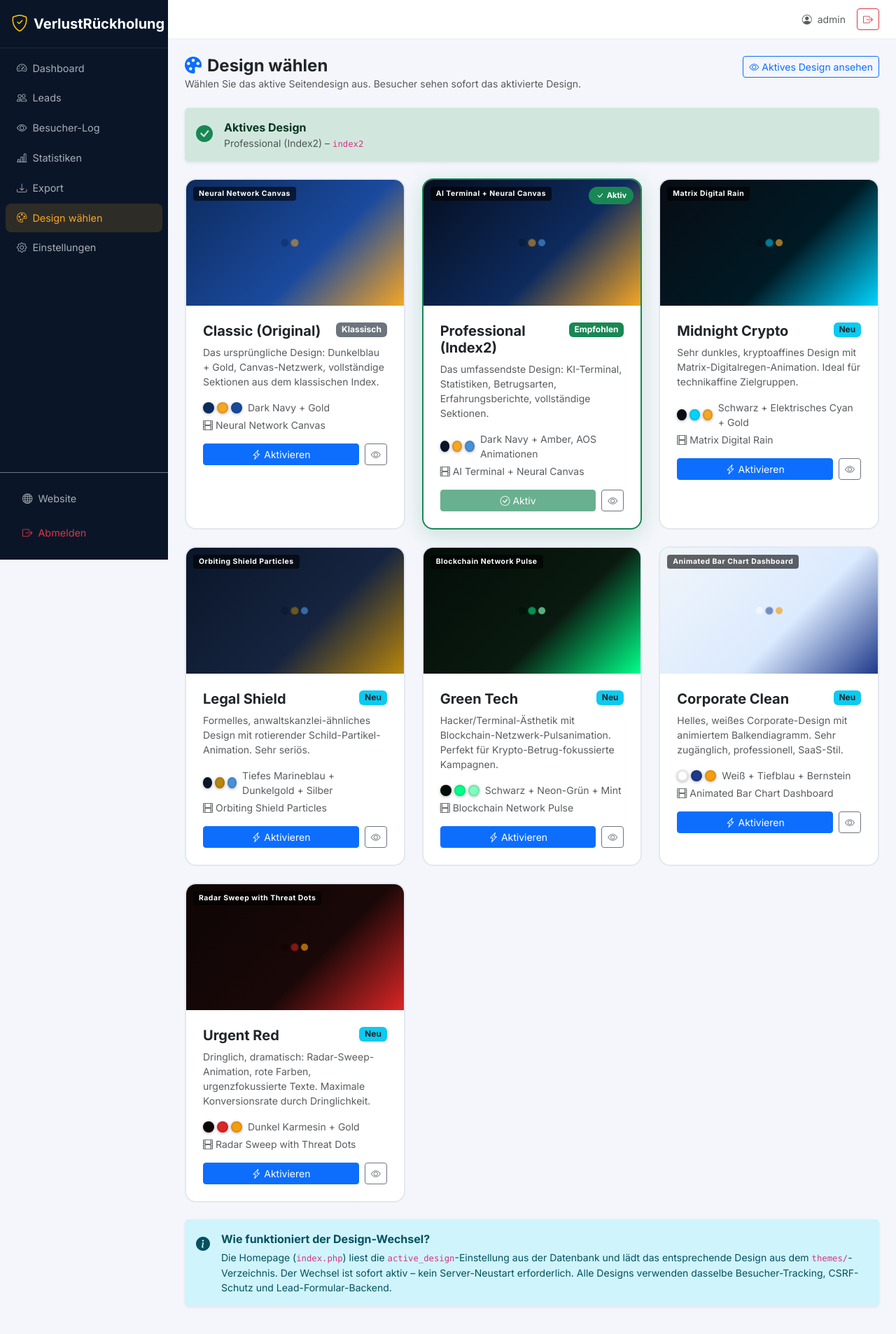
After one commit to berndmarcel860-byte/Scmlds, a PHP site: page /admin/design.php in a window 1280 px wide. The commit adds this page. Shown: the whole page at 70% size. Run offline with PHP 8.4, Linux system fonts and the light colour scheme; a user stored in the database is signed in; data comes from the database, SQL or seed files in the repository; some libraries are stand-ins or nearby versions.

Commit message:
Add 5 new front-page designs + admin design chooser + router; fix track.php path and stat consistency
Co-authored-by: berndmarcel860-byte <237513138+berndmarcel860-byte@users.noreply.github.com>

```diff
--- /dev/null
+++ b/admin/design.php
@@ -0,0 +1,328 @@
+<?php
+require_once __DIR__ . '/../config/config.php';
+require_once __DIR__ . '/../includes/auth.php';
+require_once __DIR__ . '/../includes/functions.php';
+
+admin_check();
+
+$message  = '';
+$msg_type = 'success';
+
+// ── Handle activation ─────────────────────────────────────────────────────────
+if ($_SERVER['REQUEST_METHOD'] === 'POST' && !empty($_POST['activate_design'])) {
+    $valid = ['design_original', 'index2', 'design1', 'design2', 'design3', 'design4', 'design5'];
+    $chosen = trim($_POST['activate_design']);
+    if (in_array($chosen, $valid, true)) {
+        if (save_settings(['active_design' => $chosen])) {
+            log_activity('design_changed', 'Active design changed to: ' . $chosen);
+            $message = 'Design erfolgreich aktiviert: <strong>' . htmlspecialchars($chosen, ENT_QUOTES, 'UTF-8') . '</strong>';
+        } else {
+            $msg_type = 'danger';
+            $message  = 'Fehler beim Speichern. Stellen Sie sicher, dass der Datenbankeintrag existiert.';
+        }
+    } else {
+        $msg_type = 'danger';
+        $message  = 'Ungültiges Design ausgewählt.';
+    }
+}
+
+$current = get_setting('active_design', 'index2');
+
+// ── Design metadata ───────────────────────────────────────────────────────────
+$designs = [
+    [
+        'key'         => 'design_original',
+        'name'        => 'Classic (Original)',
+        'description' => 'Das ursprüngliche Design: Dunkelblau + Gold, Canvas-Netzwerk, vollständige Sektionen aus dem klassischen Index.',
+        'animation'   => 'Neural Network Canvas',
+        'style'       => 'Dark Navy + Gold',
+        'badge'       => 'Klassisch',
+        'badge_class' => 'bg-secondary',
+        'preview_url' => '../themes/design_original.php',
+        'color_dots'  => ['#0d2b5e', '#f5a623', '#1a4a9e'],
+    ],
+    [
+        'key'         => 'index2',
+        'name'        => 'Professional (Index2)',
+        'description' => 'Das umfassendste Design: KI-Terminal, Statistiken, Betrugsarten, Erfahrungsberichte, vollständige Sektionen.',
+        'animation'   => 'AI Terminal + Neural Canvas',
+        'style'       => 'Dark Navy + Amber, AOS Animationen',
+        'badge'       => 'Empfohlen',
+        'badge_class' => 'bg-success',
+        'preview_url' => '../index2.php',
+        'color_dots'  => ['#0a1628', '#f5a623', '#4a90d9'],
+    ],
+    [
+        'key'         => 'design1',
+        'name'        => 'Midnight Crypto',
+        'description' => 'Sehr dunkles, kryptoaffines Design mit Matrix-Digitalregen-Animation. Ideal für technikaffine Zielgruppen.',
+        'animation'   => 'Matrix Digital Rain',
+        'style'       => 'Schwarz + Elektrisches Cyan + Gold',
+        'badge'       => 'Neu',
+        'badge_class' => 'bg-info text-dark',
+        'preview_url' => '../themes/design1.php',
+        'color_dots'  => ['#080c14', '#00d4ff', '#f5a623'],
+    ],
+    [
+        'key'         => 'design2',
+        'name'        => 'Legal Shield',
+        'description' => 'Formelles, anwaltskanzlei-ähnliches Design mit rotierender Schild-Partikel-Animation. Sehr seriös.',
+        'animation'   => 'Orbiting Shield Particles',
+        'style'       => 'Tiefes Marineblau + Dunkelgold + Silber',
+        'badge'       => 'Neu',
+        'badge_class' => 'bg-info text-dark',
+        'preview_url' => '../themes/design2.php',
+        'color_dots'  => ['#0a1628', '#b8860b', '#4a90d9'],
+    ],
+    [
+        'key'         => 'design3',
+        'name'        => 'Green Tech',
+        'description' => 'Hacker/Terminal-Ästhetik mit Blockchain-Netzwerk-Pulsanimation. Perfekt für Krypto-Betrug-fokussierte Kampagnen.',
+        'animation'   => 'Blockchain Network Pulse',
+        'style'       => 'Schwarz + Neon-Grün + Mint',
+        'badge'       => 'Neu',
+        'badge_class' => 'bg-info text-dark',
+        'preview_url' => '../themes/design3.php',
+        'color_dots'  => ['#030d08', '#00ff88', '#7fffbe'],
+    ],
+    [
+        'key'         => 'design4',
+        'name'        => 'Corporate Clean',
+        'description' => 'Helles, weißes Corporate-Design mit animiertem Balkendiagramm. Sehr zugänglich, professionell, SaaS-Stil.',
+        'animation'   => 'Animated Bar Chart Dashboard',
+        'style'       => 'Weiß + Tiefblau + Bernstein',
+        'badge'       => 'Neu',
+        'badge_class' => 'bg-info text-dark',
+        'preview_url' => '../themes/design4.php',
+        'color_dots'  => ['#ffffff', '#1e3a8a', '#f59e0b'],
+    ],
+    [
+        'key'         => 'design5',
+        'name'        => 'Urgent Red',
+        'description' => 'Dringlich, dramatisch: Radar-Sweep-Animation, rote Farben, urgenzfokussierte Texte. Maximale Konversionsrate durch Dringlichkeit.',
+        'animation'   => 'Radar Sweep with Threat Dots',
+        'style'       => 'Dunkel Karmesin + Gold',
+        'badge'       => 'Neu',
+        'badge_class' => 'bg-info text-dark',
+        'preview_url' => '../themes/design5.php',
+        'color_dots'  => ['#0d0505', '#dc2626', '#f59e0b'],
+    ],
+];
+?>
+<!DOCTYPE html>
+<html lang="de">
+<head>
+    <meta charset="UTF-8">
+    <meta name="viewport" content="width=device-width, initial-scale=1.0">
+    <title>Design wählen – VerlustRückholung Admin</title>
+    <link href="https://cdn.jsdelivr.net/npm/bootstrap@5.3.3/dist/css/bootstrap.min.css" rel="stylesheet">
+    <link href="https://cdn.jsdelivr.net/npm/bootstrap-icons@1.11.3/font/bootstrap-icons.min.css" rel="stylesheet">
+    <link href="https://fonts.googleapis.com/css2?family=Inter:wght@400;500;600;700&display=swap" rel="stylesheet">
+    <link href="../assets/css/admin.css" rel="stylesheet">
+    <style>
+    .design-card {
+        border: 2px solid #e2e8f0;
+        border-radius: 16px;
+        overflow: hidden;
+        transition: all .25s ease;
+        background: #fff;
+        height: 100%;
+    }
+    .design-card:hover {
+        border-color: #0d6efd;
+        box-shadow: 0 8px 32px rgba(13,110,253,.15);
+        transform: translateY(-3px);
+    }
+    .design-card.active-design {
+        border-color: #198754;
+        box-shadow: 0 8px 32px rgba(25,135,84,.2);
+    }
+    .design-preview {
+        height: 180px;
+        display: flex;
+        align-items: center;
+        justify-content: center;
+        position: relative;
+        overflow: hidden;
+        font-size: .75rem;
+    }
+    .design-preview .preview-label {
+        position: absolute;
+        top: 10px; left: 10px;
+        background: rgba(0,0,0,.6);
+        color: #fff;
+        padding: 2px 8px;
+        border-radius: 4px;
+        font-size: .65rem;
+        font-weight: 700;
+        letter-spacing: .05em;
+    }
+    .color-dot {
+        width: 16px; height: 16px;
+        border-radius: 50%;
+        display: inline-block;
+        border: 2px solid rgba(255,255,255,.4);
+        box-shadow: 0 1px 4px rgba(0,0,0,.3);
+    }
+    .active-badge {
+        position: absolute;
+        top: 10px; right: 10px;
+        background: #198754;
+        color: #fff;
+        padding: 4px 10px;
+        border-radius: 20px;
+        font-size: .7rem;
+        font-weight: 700;
+        display: flex; align-items: center; gap: 4px;
+    }
+
+    /* ── Mini-preview colours per design ── */
+    .preview-design_original { background: linear-gradient(135deg, #0d2b5e 0%, #1a4a9e 60%, #f5a623 100%); }
+    .preview-index2          { background: linear-gradient(135deg, #060e1f 0%, #0d2b5e 60%, #f5a623 100%); }
+    .preview-design1         { background: linear-gradient(135deg, #080c14 0%, #001a24 60%, #00d4ff 100%); }
+    .preview-design2         { background: linear-gradient(135deg, #0a1628 0%, #162440 60%, #b8860b 100%); }
+    .preview-design3         { background: linear-gradient(135deg, #030d08 0%, #0a1a10 60%, #00ff88 100%); }
+    .preview-design4         { background: linear-gradient(135deg, #f1f5f9 0%, #dbeafe 60%, #1e3a8a 100%); }
+    .preview-design5         { background: linear-gradient(135deg, #0d0505 0%, #1a0808 60%, #dc2626 100%); }
+
+    /* Animation previews */
+    .anim-dots { display: flex; gap: 6px; align-items: center; }
+    .anim-dot { width: 8px; height: 8px; border-radius: 50%; animation: ping 1.2s cubic-bezier(0,0,.2,1) infinite; }
+    .anim-dot:nth-child(2) { animation-delay: .2s; }
+    .anim-dot:nth-child(3) { animation-delay: .4s; }
+    @keyframes ping { 0%,100%{opacity:1;transform:scale(1)} 50%{opacity:.5;transform:scale(1.4)} }
+    </style>
+</head>
+<body class="admin-body">
+
+<?php include __DIR__ . '/partials/sidebar.php'; ?>
+
+<div class="admin-main">
+    <?php include __DIR__ . '/partials/topbar.php'; ?>
+
+    <div class="admin-content p-4">
+
+        <div class="d-flex align-items-start justify-content-between mb-4">
+            <div>
+                <h4 class="fw-bold mb-0"><i class="bi bi-palette-fill me-2 text-primary"></i>Design wählen</h4>
+                <p class="text-muted small mb-0">Wählen Sie das aktive Seitendesign aus. Besucher sehen sofort das aktivierte Design.</p>
+            </div>
+            <div class="d-flex gap-2">
+                <a href="../index.php" target="_blank" class="btn btn-sm btn-outline-primary">
+                    <i class="bi bi-eye me-1"></i>Aktives Design ansehen
+                </a>
+            </div>
+        </div>
+
+        <?php if ($message): ?>
+        <div class="alert alert-<?= $msg_type ?> alert-dismissible fade show d-flex align-items-center gap-2" role="alert">
+            <i class="bi bi-<?= $msg_type === 'success' ? 'check-circle-fill' : 'exclamation-triangle-fill' ?>"></i>
+            <div><?= $message ?></div>
+            <button type="button" class="btn-close ms-auto" data-bs-dismiss="alert"></button>
+        </div>
+        <?php endif; ?>
+
+        <!-- Currently active banner -->
+        <div class="alert alert-success border-0 shadow-sm mb-4 d-flex align-items-center gap-3">
+            <i class="bi bi-check-circle-fill fs-4 text-success"></i>
+            <div>
+                <div class="fw-bold">Aktives Design</div>
+                <div class="small text-muted">
+                    <?php
+                    $active_meta = array_values(array_filter($designs, fn($d) => $d['key'] === $current));
+                    echo htmlspecialchars($active_meta[0]['name'] ?? $current, ENT_QUOTES, 'UTF-8');
+                    ?> –
+                    <code><?= htmlspecialchars($current, ENT_QUOTES, 'UTF-8') ?></code>
+                </div>
+            </div>
+        </div>
+
+        <!-- Design gallery -->
+        <div class="row g-4">
+            <?php foreach ($designs as $d): ?>
+            <?php $is_active = ($d['key'] === $current); ?>
+            <div class="col-md-6 col-xl-4">
+                <div class="design-card <?= $is_active ? 'active-design' : '' ?>">
+
+                    <!-- Colour preview -->
+                    <div class="design-preview preview-<?= $d['key'] ?>">
+                        <div class="preview-label"><?= htmlspecialchars($d['animation'], ENT_QUOTES, 'UTF-8') ?></div>
+                        <!-- Simulated animation dots -->
+                        <div class="anim-dots">
+                            <?php foreach ($d['color_dots'] as $dot): ?>
+                            <div class="anim-dot" style="background:<?= htmlspecialchars($dot, ENT_QUOTES, 'UTF-8') ?>"></div>
+                            <?php endforeach; ?>
+                        </div>
+                        <?php if ($is_active): ?>
+                        <div class="active-badge"><i class="bi bi-check-lg"></i>Aktiv</div>
+                        <?php endif; ?>
+                    </div>
+
+                    <!-- Info -->
+                    <div class="p-4">
+                        <div class="d-flex align-items-start justify-content-between mb-2">
+                            <h5 class="fw-bold mb-0"><?= htmlspecialchars($d['name'], ENT_QUOTES, 'UTF-8') ?></h5>
+                            <span class="badge <?= $d['badge_class'] ?>"><?= htmlspecialchars($d['badge'], ENT_QUOTES, 'UTF-8') ?></span>
+                        </div>
+
+                        <p class="text-muted small mb-3"><?= htmlspecialchars($d['description'], ENT_QUOTES, 'UTF-8') ?></p>
+
+                        <div class="d-flex gap-1 mb-1 align-items-center">
+                            <?php foreach ($d['color_dots'] as $dot): ?>
+                            <span class="color-dot" style="background:<?= htmlspecialchars($dot, ENT_QUOTES, 'UTF-8') ?>;border-color:rgba(0,0,0,.1)"></span>
+                            <?php endforeach; ?>
+                            <span class="text-muted small ms-1"><?= htmlspecialchars($d['style'], ENT_QUOTES, 'UTF-8') ?></span>
+                        </div>
+
+                        <div class="small text-muted mb-3">
+                            <i class="bi bi-film me-1"></i><?= htmlspecialchars($d['animation'], ENT_QUOTES, 'UTF-8') ?>
+                        </div>
+
+                        <div class="d-flex gap-2">
+                            <?php if ($is_active): ?>
+                            <button class="btn btn-success btn-sm flex-fill" disabled>
+                                <i class="bi bi-check-circle me-1"></i>Aktiv
+                            </button>
+                            <?php else: ?>
+                            <form method="POST" class="flex-fill">
+                                <input type="hidden" name="activate_design" value="<?= htmlspecialchars($d['key'], ENT_QUOTES, 'UTF-8') ?>">
+                                <button type="submit" class="btn btn-primary btn-sm w-100"
+                                        onclick="return confirm('Design «<?= htmlspecialchars(addslashes($d['name']), ENT_QUOTES, 'UTF-8') ?>» aktivieren? Besucher sehen sofort dieses Design.')">
+                                    <i class="bi bi-lightning-charge me-1"></i>Aktivieren
+                                </button>
+                            </form>
+                            <?php endif; ?>
+                            <a href="<?= htmlspecialchars($d['preview_url'], ENT_QUOTES, 'UTF-8') ?>" target="_blank"
+                               class="btn btn-outline-secondary btn-sm">
+                                <i class="bi bi-eye"></i>
+                            </a>
+                        </div>
+                    </div>
+
+                </div>
+            </div>
+            <?php endforeach; ?>
+        </div>
+
+        <!-- Info box -->
+        <div class="alert alert-info border-0 shadow-sm mt-4">
+            <div class="d-flex gap-3">
+                <i class="bi bi-info-circle-fill fs-5 flex-shrink-0 mt-1"></i>
+                <div>
+                    <strong>Wie funktioniert der Design-Wechsel?</strong>
+                    <p class="small mb-0 mt-1">
+                        Die Homepage (<code>index.php</code>) liest die <code>active_design</code>-Einstellung aus der Datenbank
+                        und lädt das entsprechende Design aus dem <code>themes/</code>-Verzeichnis. Der Wechsel ist sofort aktiv –
+                        kein Server-Neustart erforderlich. Alle Designs verwenden dasselbe Besucher-Tracking, CSRF-Schutz und
+                        Lead-Formular-Backend.
+                    </p>
+                </div>
+            </div>
+        </div>
+
+    </div><!-- /admin-content -->
+</div><!-- /admin-main -->
+
+<script src="https://cdn.jsdelivr.net/npm/bootstrap@5.3.3/dist/js/bootstrap.bundle.min.js"></script>
+</body>
+</html>
--- a/admin/partials/sidebar.php
+++ b/admin/partials/sidebar.php
@@ -31,6 +31,11 @@
                 </a>
             </li>
             <li class="nav-item">
+                <a href="design.php" class="nav-link sidebar-link <?= basename($_SERVER['PHP_SELF']) === 'design.php' ? 'active' : '' ?>">
+                    <i class="bi bi-palette me-2"></i>Design wählen
+                </a>
+            </li>
+            <li class="nav-item">
                 <a href="settings.php" class="nav-link sidebar-link <?= basename($_SERVER['PHP_SELF']) === 'settings.php' ? 'active' : '' ?>">
                     <i class="bi bi-gear me-2"></i>Einstellungen
                 </a>
--- a/submit_lead.php
+++ b/submit_lead.php
@@ -18,7 +18,7 @@ function send_response(bool $success, string $message, array $extra = []): never
     }
     // Regular POST: redirect back with query string flag
     $param = $success ? 'success=1' : ('error=' . urlencode($message));
-    $back  = (isset($_POST['_source']) && $_POST['_source'] === 'index2') ? 'index2.php' : 'index.php';
+    $back  = 'index.php'; // Always redirect through the router (index.php) which loads the active design
     header('Location: ' . $back . '?' . $param . ($success ? '#fallform' : ''));
     exit;
 }
--- a/themes/design1.php
+++ b/themes/design1.php
@@ -15,7 +15,7 @@ for ($y = date('Y'); $y >= MIN_YEAR_LOST; $y--) { $years[] = $y; }
 <meta charset="UTF-8">
 <meta name="viewport" content="width=device-width, initial-scale=1.0">
 <title><?= htmlspecialchars($page_title, ENT_QUOTES, 'UTF-8') ?></title>
-<meta name="description" content="VerlustRückholung – KI-gestützte Kapitalrückholung bei Anlagebetrug. 92% Rückholquote, kostenlose Erstprüfung.">
+<meta name="description" content="VerlustRückholung – KI-gestützte Kapitalrückholung bei Anlagebetrug. 87% Erfolgsquote, kostenlose Erstprüfung.">
 <link href="https://cdn.jsdelivr.net/npm/bootstrap@5.3.3/dist/css/bootstrap.min.css" rel="stylesheet">
 <link href="https://cdn.jsdelivr.net/npm/bootstrap-icons@1.11.3/font/bootstrap-icons.min.css" rel="stylesheet">
 <link href="https://fonts.googleapis.com/css2?family=Inter:wght@300;400;500;600;700;800&display=swap" rel="stylesheet">
@@ -100,7 +100,7 @@ footer a:hover{color:var(--cyan);}
         <h1 class="neon-title mb-4">Wir holen Ihr Kapital <span class="accent">aus der Dunkelheit</span></h1>
         <p class="lead mb-4" style="color:#aaa;">Betrugsopfer wenden sich an uns, wenn andere gescheitert sind. Unsere KI durchleuchtet jede Transaktion – lückenlos und präzise.</p>
         <div class="mb-4">
-          <span class="stat-mono">92% Rückholquote</span>
+          <span class="stat-mono">87% Erfolgsquote</span>
           <span class="stat-mono">€48M+ zurückgefordert</span>
           <span class="stat-mono">72h Erstanalyse</span>
           <span class="stat-mono">2.400+ Mandanten</span>
@@ -190,7 +190,7 @@ footer a:hover{color:var(--cyan);}
 <div class="stats-strip" id="stats-strip">
   <div class="container">
     <div class="row text-center g-4">
-      <div class="col-6 col-md-3"><div class="fs-2 fw-800" style="color:var(--cyan);font-family:'Courier New',monospace;">92%</div><div class="text-muted small">Erfolgsquote</div></div>
+      <div class="col-6 col-md-3"><div class="fs-2 fw-800" style="color:var(--cyan);font-family:'Courier New',monospace;">87%</div><div class="text-muted small">Erfolgsquote</div></div>
       <div class="col-6 col-md-3"><div class="fs-2 fw-800" style="color:var(--gold);font-family:'Courier New',monospace;">€48M+</div><div class="text-muted small">Zurückgefordert</div></div>
       <div class="col-6 col-md-3"><div class="fs-2 fw-800" style="color:var(--cyan);font-family:'Courier New',monospace;">72h</div><div class="text-muted small">Erstanalyse</div></div>
       <div class="col-6 col-md-3"><div class="fs-2 fw-800" style="color:var(--gold);font-family:'Courier New',monospace;">2.400+</div><div class="text-muted small">Mandanten</div></div>
--- a/themes/design_original.php
+++ b/themes/design_original.php
@@ -1768,7 +1768,7 @@ $error   = isset($_GET['error'])   ? htmlspecialchars($_GET['error'], ENT_QUOTES
     var body = new FormData();
     body.append('action', 'visit');
     body.append('referrer', document.referrer || '');
-    fetch('track.php', { method: 'POST', body: body })
+    fetch('../track.php', { method: 'POST', body: body })
         .then(function (r) { return r.json(); })
         .then(function (data) {
             if (data && data.visit_id) {
@@ -1797,9 +1797,9 @@ $error   = isset($_GET['error'])   ? htmlspecialchars($_GET['error'], ENT_QUOTES
                  '&time_on_site=' + encodeURIComponent(elapsed)],
                 { type: 'application/x-www-form-urlencoded' }
             );
-            navigator.sendBeacon('track.php', blob);
+            navigator.sendBeacon('../track.php', blob);
         } else {
-            fetch('track.php', { method: 'POST', body: payload, keepalive: true }).catch(function () {});
+            fetch('../track.php', { method: 'POST', body: payload, keepalive: true }).catch(function () {});
         }
     }
 
--- a/track.php
+++ b/track.php
@@ -87,7 +87,7 @@ if ($action === 'visit') {
     }
 
     // Cap at 6 hours to reject obviously wrong values.
-    $time_on_site = max(0, min($time_on_site, 21600));
+    $time_on_site = max(0, min($time_on_site, 21600)); // cap at 6 hours to guard against stale beacons
 
     try {
         $pdo  = db_connect();
```
